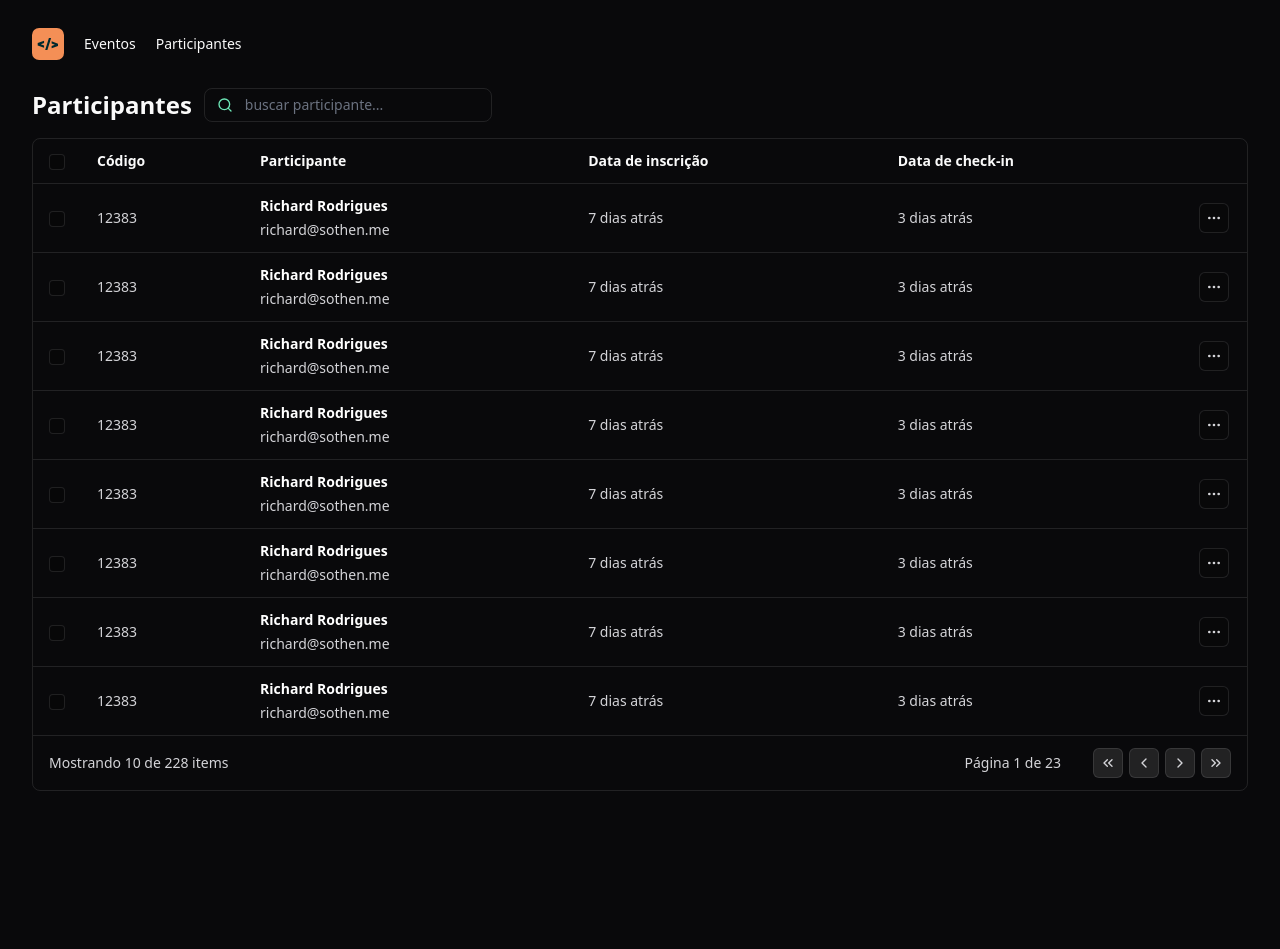
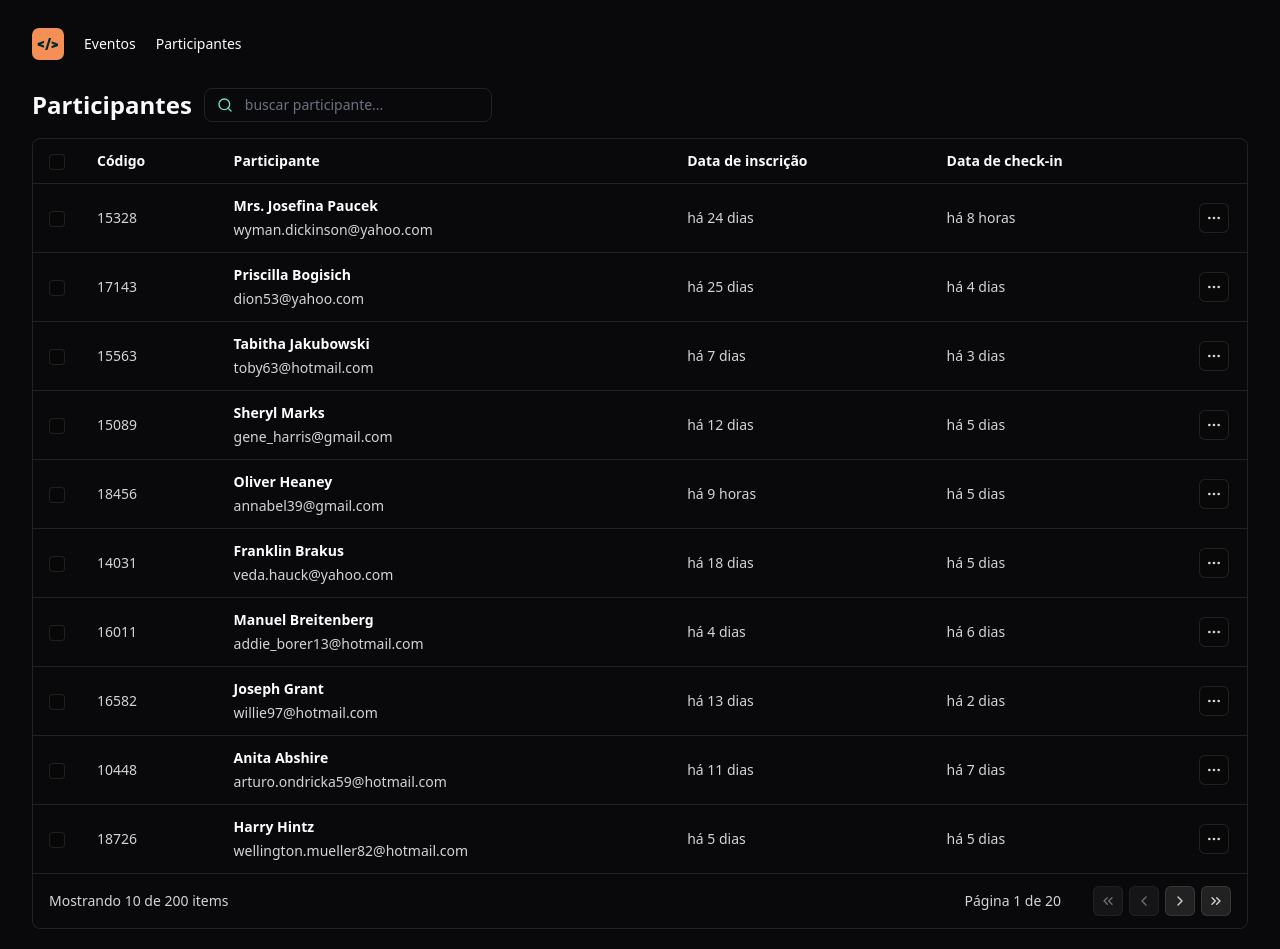
Before and after one commit to euvaladares/pass-in-web, a React (Vite) app: page / in a window 1280 px wide. Before the commit the page ends 811 px from the top, so only its background shows below. Built offline with nearby package versions, Linux system fonts and the light colour scheme.

Commit message:
Refactor and fix UI, pagination, and accessibility

```diff
--- a/package.json
+++ b/package.json
@@ -10,6 +10,7 @@
     "preview": "vite preview"
   },
   "dependencies": {
+    "date-fns": "^3.6.0",
     "lucide-react": "^0.364.0",
     "react": "^18.2.0",
     "react-dom": "^18.2.0",
--- a/src/components/attendee-list.tsx
+++ b/src/components/attendee-list.tsx
@@ -1,24 +1,61 @@
 import {Search, MoreHorizontal, ChevronsLeft, ChevronLeft, ChevronRight, ChevronsRight} from 'lucide-react'
+import dayjs from 'dayjs'
+import 'dayjs/locale/pt-br'
+import relativeTime from 'dayjs/plugin/relativeTime'
 import { IconButton } from './icon-button'
 import { Table } from './table/table'
 import { TableHeader } from './table/table-header'
 import { TableCell } from './table/table-cell'
+import { TableRow } from './table/table-row'
+import { ChangeEvent, useState } from 'react'
+import { attendees } from '../data/attendees'
+
+dayjs.extend(relativeTime)
+dayjs.locale('pt-br')
 
 
 export function AttendeeList() {
+    const [search, setSearch] = useState('')
+    const [page, setPage] = useState (1)
+    const totalPages = Math.ceil(attendees.length / 10)
+
+    function onSearchInputChanged(event: ChangeEvent<HTMLInputElement>) {
+        setSearch(event.target.value)
+    }
+
+    function goToFirstPage() {
+        setPage(1)
+    }
+
+    function goToLastPage() {
+        setPage(totalPages)
+    }
+
+    function goToPreviousPage() {
+        setPage(page - 1)
+    }
+
+    function goToNextPage() {
+        setPage(page + 1)
+    }
+
+
+
     return (
         <div className="flex flex-col gap-4">
             <div className="flex gap-3 items-center">
             <h1 className="text-2xl font-bold">Participantes</h1>
                 <div className="px-3 w-72 py-1.5 border border-white/10 rounded-lg flex items-center gap-3">
                     <Search className="size-4 text-emerald-300" />
-                    <input className="bg-transparent flex-1 border-none outline-none p-0 text-sm" placeholder="buscar participante..."/>
+                    <input onChange={onSearchInputChanged} className="bg-transparent flex-1 border-none outline-none p-0 text-sm" placeholder="buscar participante..."/>
                 </div>
+
+                {search}
             </div>
 
                 <Table>
                         <thead>
-                            <tr className="border-b border-white/10" >
+                            <TableRow>
                                 <TableHeader style={{width: 48}} >
                                     <input type="checkbox" className="size-4 bg-black/20 rounded border border-white/10"/>
                                 </TableHeader>
@@ -27,24 +64,24 @@ export function AttendeeList() {
                                 <TableHeader>Data de inscrição</TableHeader>
                                 <TableHeader>Data de check-in</TableHeader>
                                 <TableHeader style={{width: 64}} ></TableHeader>
-                            </tr>
+                            </TableRow>
                         </thead>
                         <tbody>
-                          {Array.from({length: 8}).map((_, i) => {
+                          {attendees.slice((page - 1) * 10, page * 10).map((attendee) => {
                             return (
-                                <tr key={i} className="border-b border-white/10 hover:bg-white/5">
+                                <tr key={attendee.id} className="border-b border-white/10 hover:bg-white/5">
                                 <TableCell>
                                     <input type="checkbox" className="size-4 bg-black/20 rounded border border-white/10"/>
                                 </TableCell>
-                                <TableCell>12383</TableCell>
+                                <TableCell>{attendee.id}</TableCell>
                                 <TableCell>
                                     <div className="flex flex-col gap-1">
-                                        <span className="font-semibold text-white">Richard Rodrigues</span>
-                                        <span>richard@sothen.me</span>
+                                        <span className="font-semibold text-white">{attendee.name}</span>
+                                        <span>{attendee.email}</span>
                                     </div>
                                 </TableCell>
-                                <TableCell>7 dias atrás</TableCell>
-                                <TableCell>3 dias atrás</TableCell>
+                                <TableCell>{dayjs().to(attendee.createdAt)}</TableCell>
+                                <TableCell>{dayjs().to(attendee.checkedInAt)}</TableCell>
                                 <TableCell>
                                     <IconButton transparent>
                                         <MoreHorizontal className="size-4" />
@@ -57,34 +94,34 @@ export function AttendeeList() {
                         <tfoot>
                             <tr>
                                 <TableCell colSpan={3}>
-                                    Mostrando 10 de 228 items
+                                    Mostrando 10 de {attendees.length} items
                                 </TableCell>
-                                <td className="py-3 px-4 text-sm text-zinc-300 text-right" colSpan={3}>
+                                <TableCell className="text-right" colSpan={3}>
 
                                 <div className="inline-flex items-center gap-8">
-                                Página 1 de 23
+                                Página {page} de {totalPages}
 
                                     <div className="flex gap-1.5">
-                                        <IconButton>
+                                        <IconButton onClick={goToFirstPage} disabled={page === 1}>
                                         <ChevronsLeft className="size-4" />
                                         </IconButton>
-                                        <IconButton>
+                                        <IconButton onClick={goToPreviousPage} disabled={page === 1}>
                                         <ChevronLeft className="size-4" />
                                         </IconButton>
-                                        <IconButton>
+                                        <IconButton onClick={goToNextPage} disabled={page === totalPages}>
                                         <ChevronRight className="size-4" />
                                         </IconButton>
-                                        <IconButton>
+                                        <IconButton onClick={goToLastPage} disabled={page === totalPages}>
                                         <ChevronsRight className="size-4" />
                                         </IconButton>
                                     </div>
                                 </div>
 
-                                </td>
+                                </TableCell>
                             </tr>
                         </tfoot>
                 </Table>
         </div>
 
     )
-}
+                        }
--- a/src/components/icon-button.tsx
+++ b/src/components/icon-button.tsx
@@ -1,4 +1,5 @@
 import {ComponentProps} from "react";
+import { twMerge } from "tailwind-merge";
 
 interface IconButtonProps extends ComponentProps<'button'> {
     transparent?: boolean
@@ -8,9 +9,15 @@ export function IconButton({ transparent, ...props}: IconButtonProps) {
     return (
     <button
     {...props}
-    className={transparent
-        ? "bg-black/10 border border-white/10 rounded-md p-1.5"
-        : "bg-white/10 border border-white/10 rounded-md p-1.5"}
+    //className={transparent
+    //    ? "bg-black/10 border border-white/10 rounded-md p-1.5"
+    //    : "bg-white/10 border border-white/10 rounded-md p-1.5"}
+    className={twMerge(
+        'border border-white/10 rounded-md p-1.5',
+        transparent ? 'bg-black/10' : 'bg-white/10',
+        props.disabled ? 'opacity-50': null,
+
+    )}
     />
     )
 }
--- a/src/components/table/table-cell.tsx
+++ b/src/components/table/table-cell.tsx
@@ -1,9 +1,10 @@
 import {ComponentProps} from "react";
+import { twMerge } from "tailwind-merge";
 
 interface TableCellProps extends ComponentProps<'td'> {}
 
 export function TableCell(props: TableCellProps) {
     return (
-        <td className="py-3 px-4 text-sm text-zinc-300"{...props} />
+        <td {...props} className={twMerge("py-3 px-4 text-sm text-zinc-300", props.className)} />
     )
 }
--- /dev/null
+++ b/src/components/table/table-row.tsx
@@ -0,0 +1,10 @@
+import {ComponentProps} from "react";
+import { twMerge } from "tailwind-merge";
+
+interface TableRowProps extends ComponentProps<'tr'> {}
+
+export function TableRow(props: TableRowProps) {
+    return (
+        <tr {...props} className="border-b border-white/10" />
+    )
+}
--- /dev/null
+++ b/src/data/attendees.ts
@@ -0,0 +1,12 @@
+import {faker} from '@faker-js/faker'
+
+export const attendees = Array.from({length: 200}).map(() => {
+    return{
+        id: faker.number.int({min: 10000, max: 20000}),
+        name: faker.person.fullName(),
+        email: faker.internet.email().toLocaleLowerCase(),
+        createdAt: faker.date.recent({days: 30}),
+        checkedInAt: faker.date.recent ({days: 7}),
+
+    }
+})
```
Also changed, not shown: 1 other file (tests, documents, lock files or other folders).
